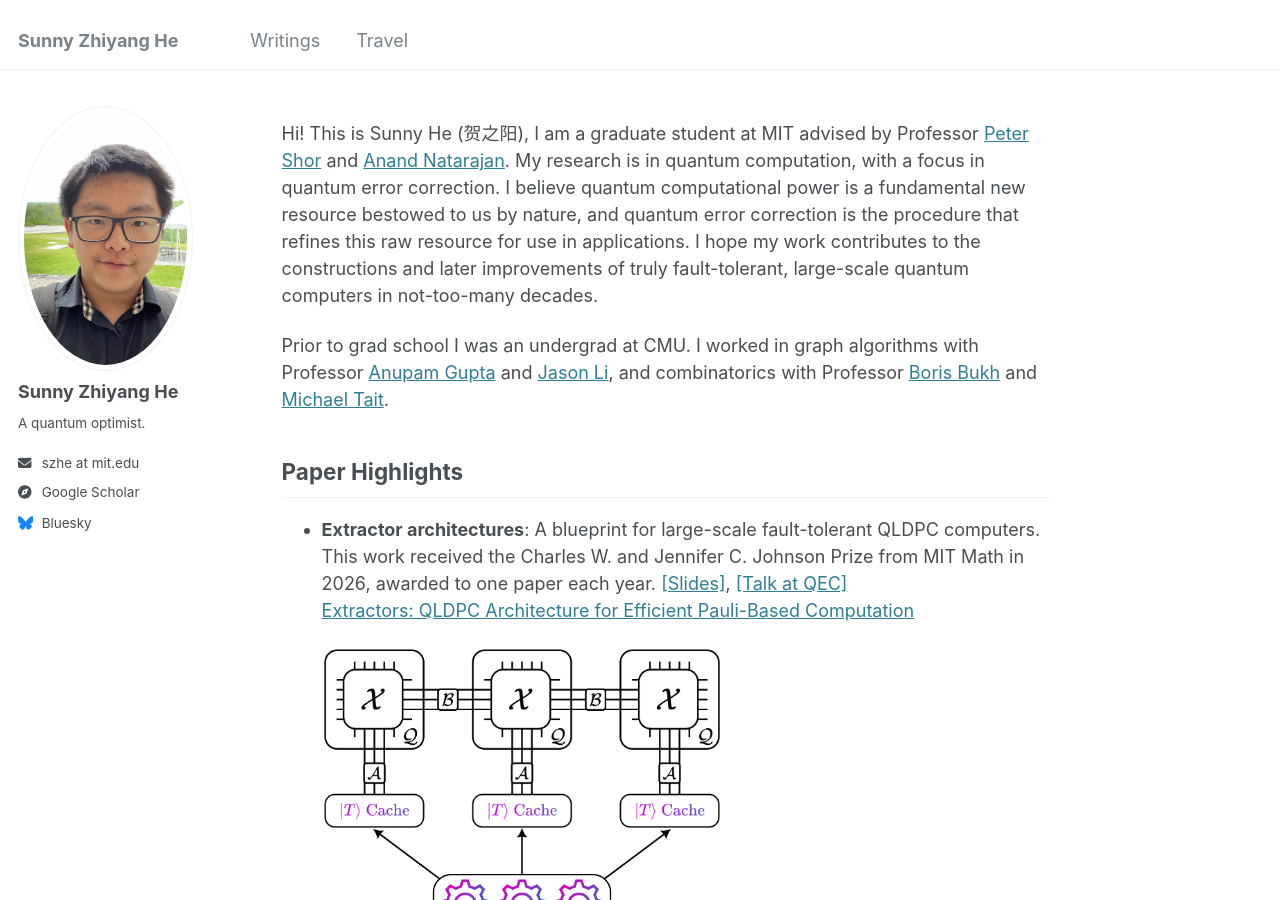
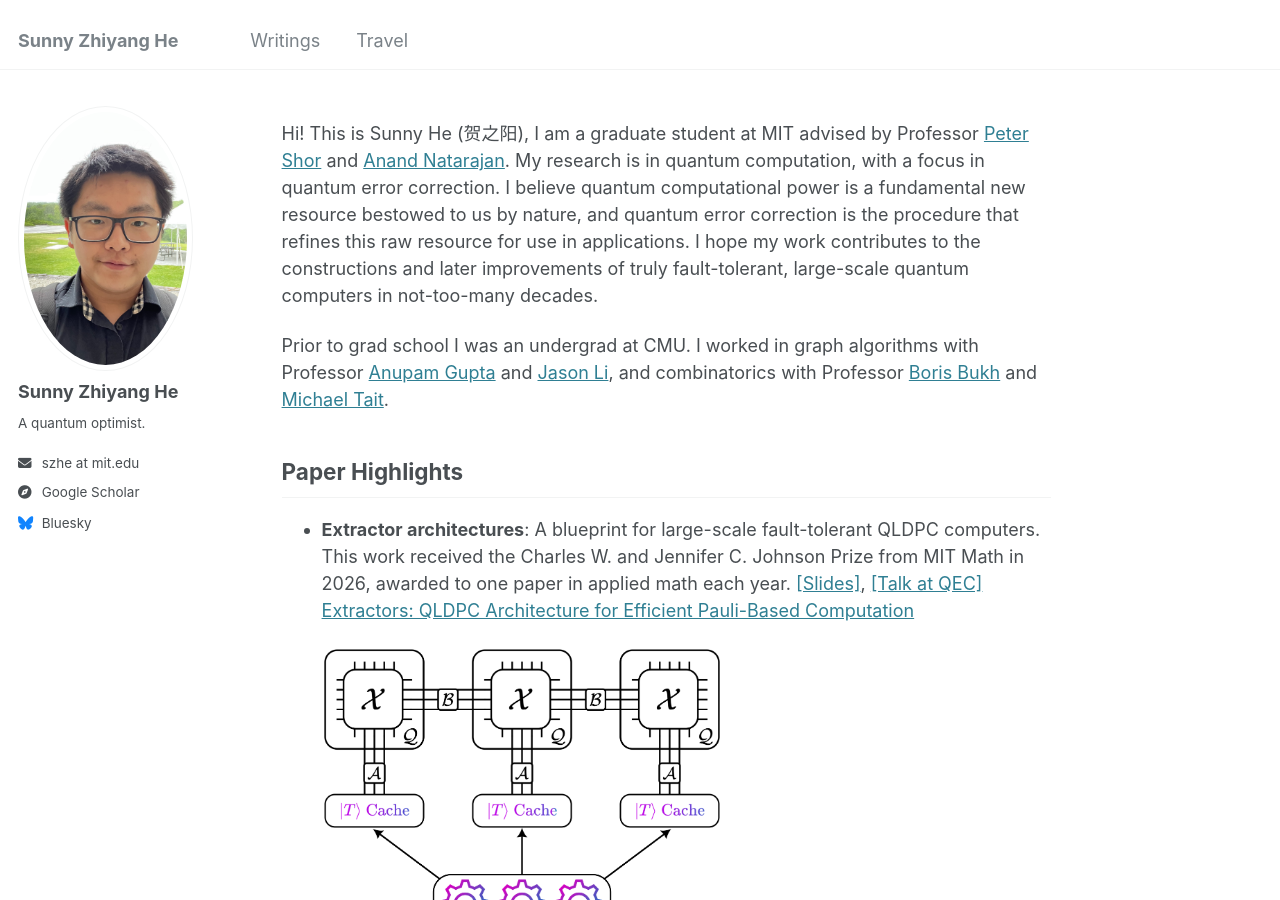
Before and after one commit to SunnyZhiyangHe/sunnyzhiyanghe.github.io, a Jekyll site: the page built from _pages/about.md, in a window 1280 px wide and 900 px high. Built offline with Jekyll 4.4.1, drawn with Linux system fonts in a browser that asks for light colours; some of the changed text lies outside the part shown.

Commit message:
Update about.md

```diff
--- a/_pages/about.md
+++ b/_pages/about.md
@@ -14,7 +14,7 @@
 
 ## Paper Highlights
 
-- **Extractor architectures**: A blueprint for large-scale fault-tolerant QLDPC computers. This work received the Charles W. and Jennifer C. Johnson Prize from MIT Math in 2026, awarded to one paper each year. [[Slides]](files/Extractors.pdf), [[Talk at QEC]](https://yale.hosted.panopto.com/Panopto/Pages/Viewer.aspx?id=06110e48-4bec-49c6-b499-b33000fe5424&start=3600.066)
+- **Extractor architectures**: A blueprint for large-scale fault-tolerant QLDPC computers. This work received the Charles W. and Jennifer C. Johnson Prize from MIT Math in 2026, awarded to one paper in applied math each year. [[Slides]](files/Extractors.pdf), [[Talk at QEC]](https://yale.hosted.panopto.com/Panopto/Pages/Viewer.aspx?id=06110e48-4bec-49c6-b499-b33000fe5424&start=3600.066)
 [Extractors: QLDPC Architecture for Efficient Pauli-Based Computation](https://arxiv.org/abs/2503.10390)
 
   <img src="/images/Extractor_Architecture.png" alt="Extractor Architecture" width="400">
```
Also changed, not shown: other parts of _pages/about.md (+1 -1 lines).
